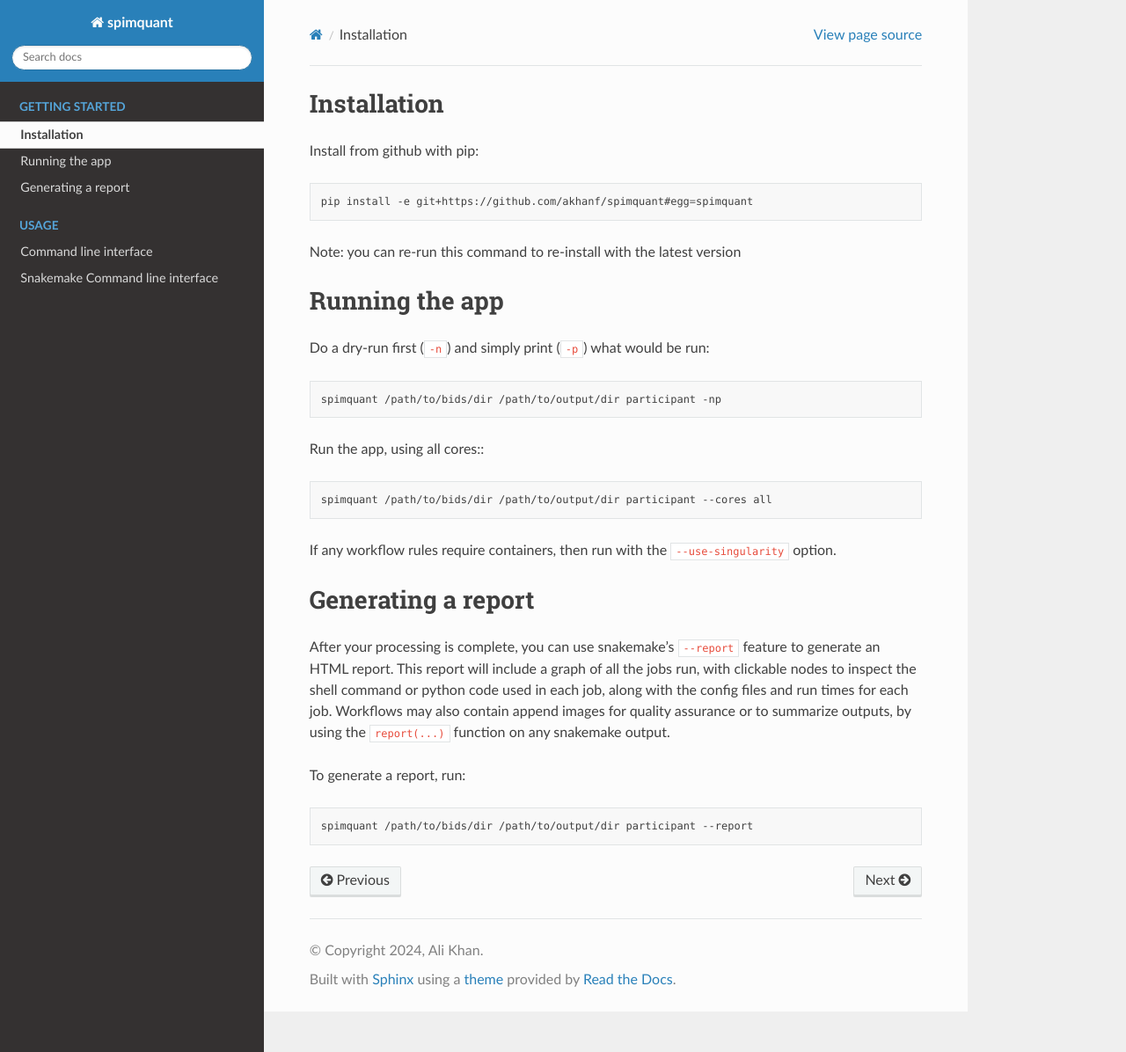
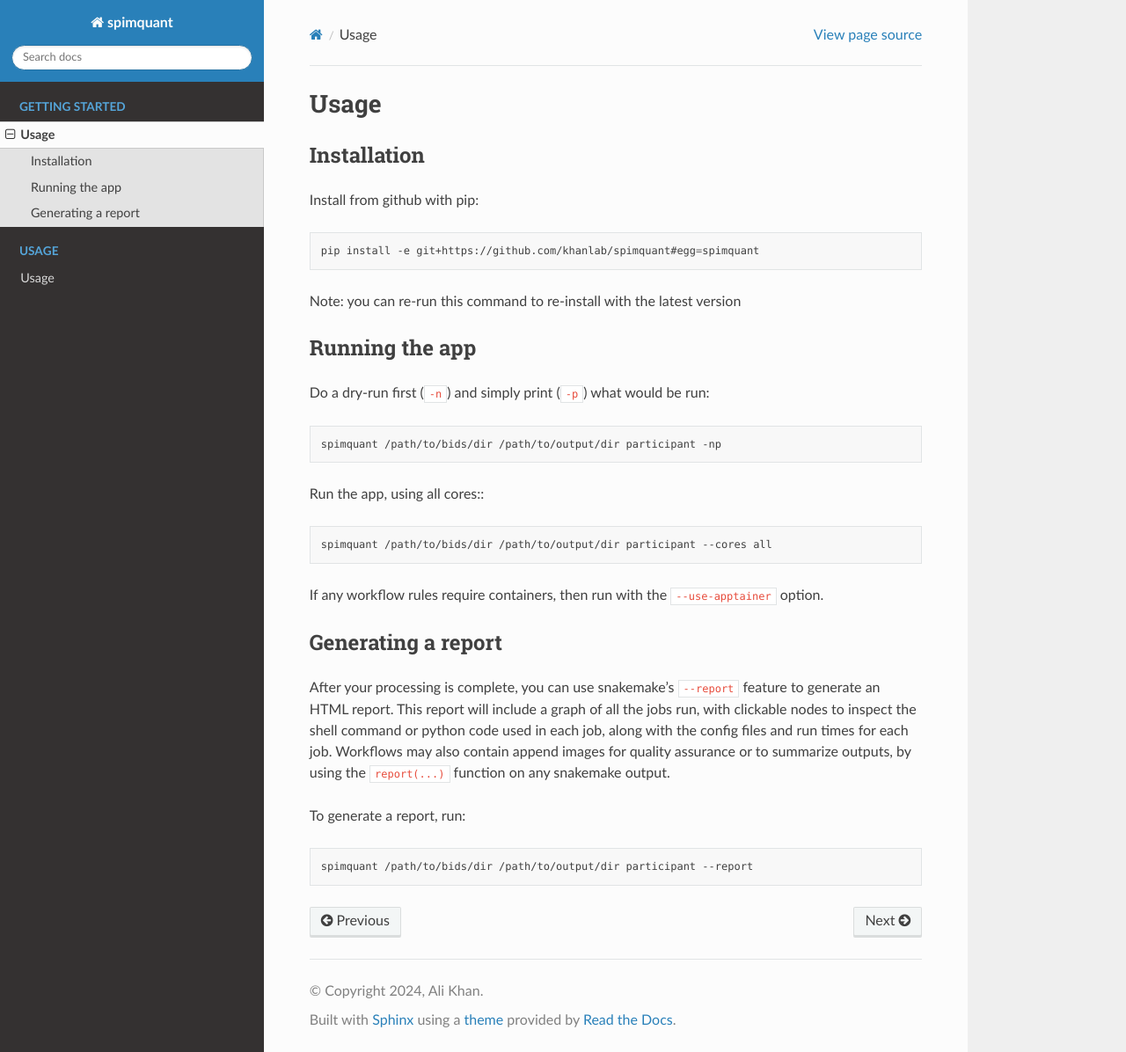
Before and after one commit to khanlab/SPIMquant, a Sphinx documentation site: the page built from docs/getting_started/installation.md, in a window 1280 px wide and 1196 px high. Shown: the whole window at 88% size. Built offline with Sphinx 7.4.7 and the Read the Docs theme 2.0.0, drawn with Linux system fonts in a browser that asks for light colours.

Commit message:
update docs

````diff
--- a/docs/getting_started/installation.md
+++ b/docs/getting_started/installation.md
@@ -1,9 +1,11 @@
+# Usage
+
 ## Installation
 
 Install from github with pip:
 
 ```bash
-pip install -e git+https://github.com/akhanf/spimquant#egg=spimquant
+pip install -e git+https://github.com/khanlab/spimquant#egg=spimquant
 ```
 
 Note: you can re-run this command to re-install with the latest version
@@ -22,7 +24,7 @@ Run the app, using all cores::
 spimquant /path/to/bids/dir /path/to/output/dir participant --cores all
 ```
 
-If any workflow rules require containers, then run with the `--use-singularity` option.
+If any workflow rules require containers, then run with the `--use-apptainer` option.
 
 ## Generating a report
 
````
Also changed, not shown: docs/index.md (+1 -2 lines), docs/usage/cli.md (added, +20 -0 lines).
